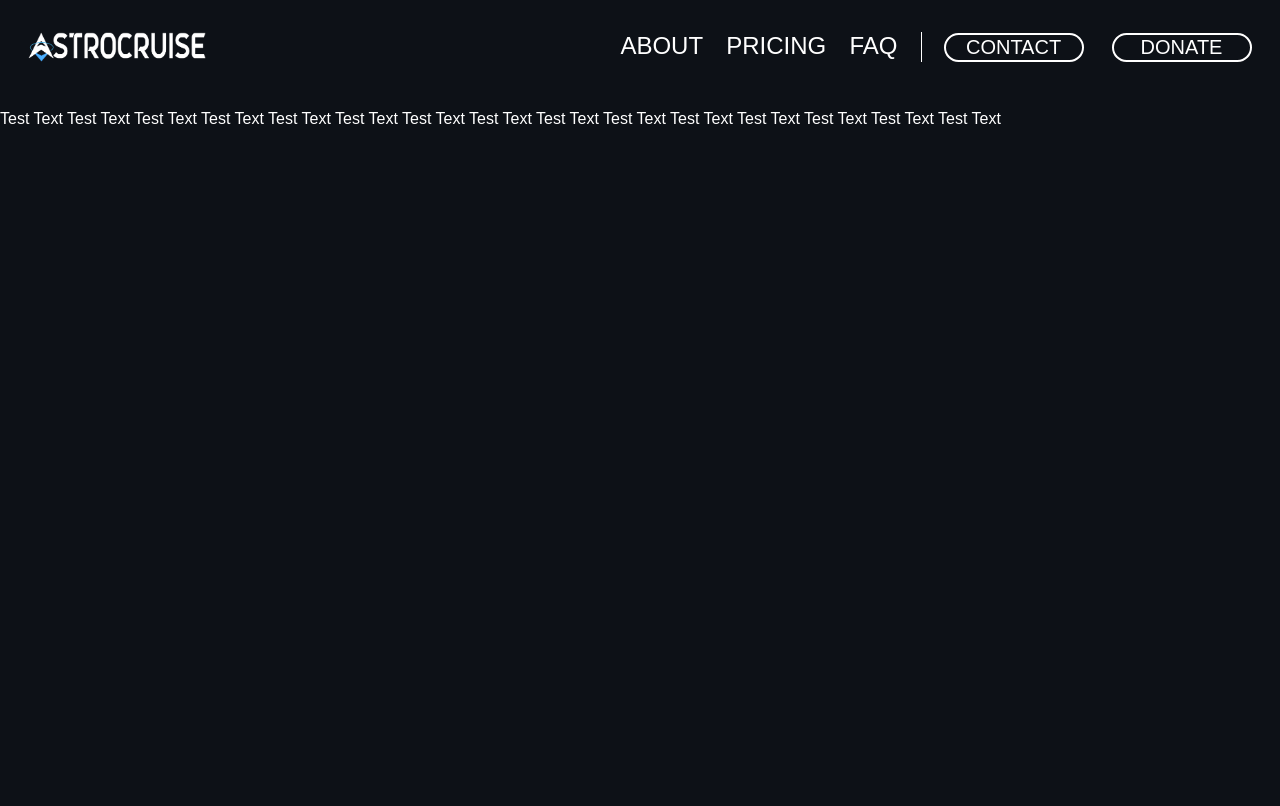
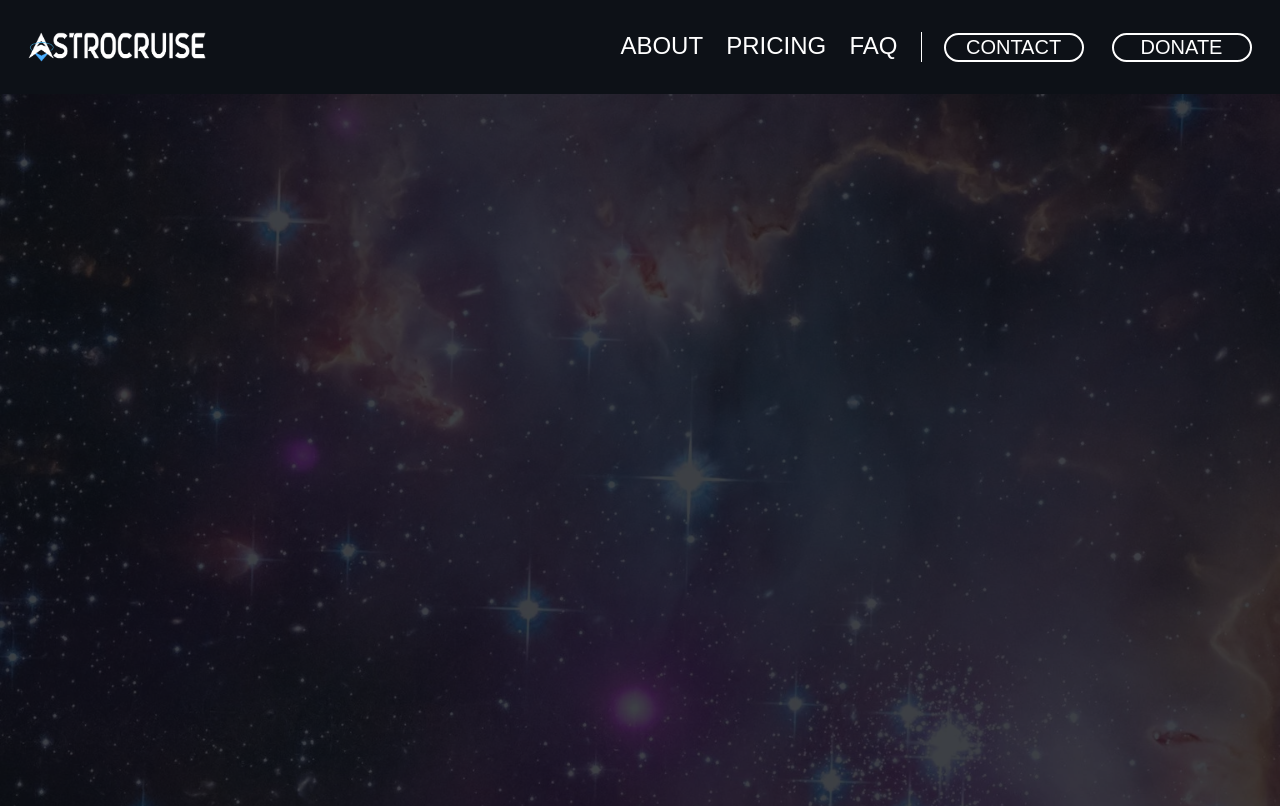
Before and after one commit to Blong2005/AstroCruise, a plain HTML site: page index.html in a window 1280 px wide. Shown: the top 806 px of the page. Drawn offline with Linux system fonts and the light colour scheme.

Commit message:
background-img

```diff
--- a/StyleSheets/index.css
+++ b/StyleSheets/index.css
@@ -111,6 +111,15 @@ button:active {
     width: 110px;
 
 }
+.background {
+    background-image: url(../Images/Background.jpg);
+    width: 100%;
+    height: 1000px;
+    background-size: cover;
+    opacity: 20%;
+
+}
+
 /* Extra small devices (phones, 600px and down) */
 @media only screen and (max-width: 600px) {}
 
--- a/index.html
+++ b/index.html
@@ -27,8 +27,10 @@
             </div>
         </div>
     </div>
-    <p>
-        Test Text Test Text Test Text Test Text Test Text Test Text Test Text Test Text Test Text Test Text Test Text Test Text Test Text Test Text Test Text
-    </p>
+
+    <div class="background">
+
+    </div>
+
 </body>
 </html>
```
Also changed, not shown: Images/Background.jpg (added).
